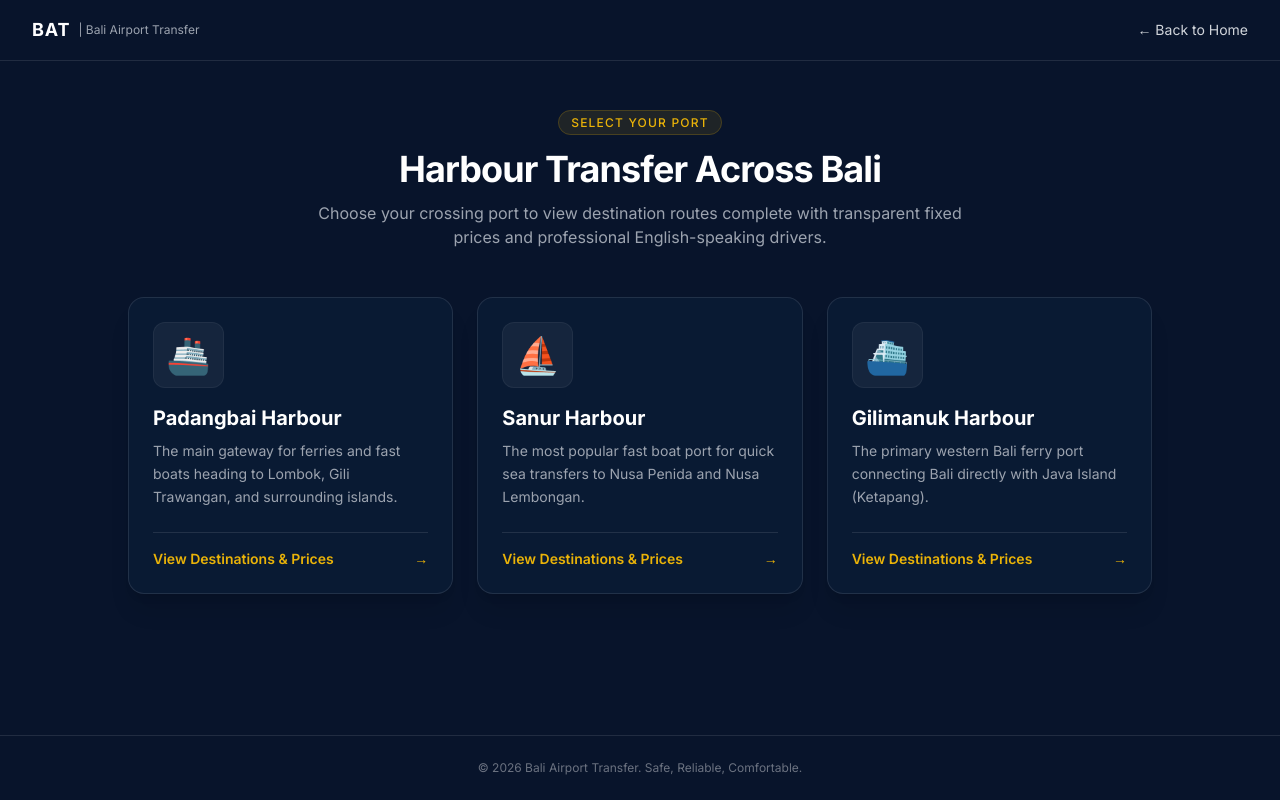
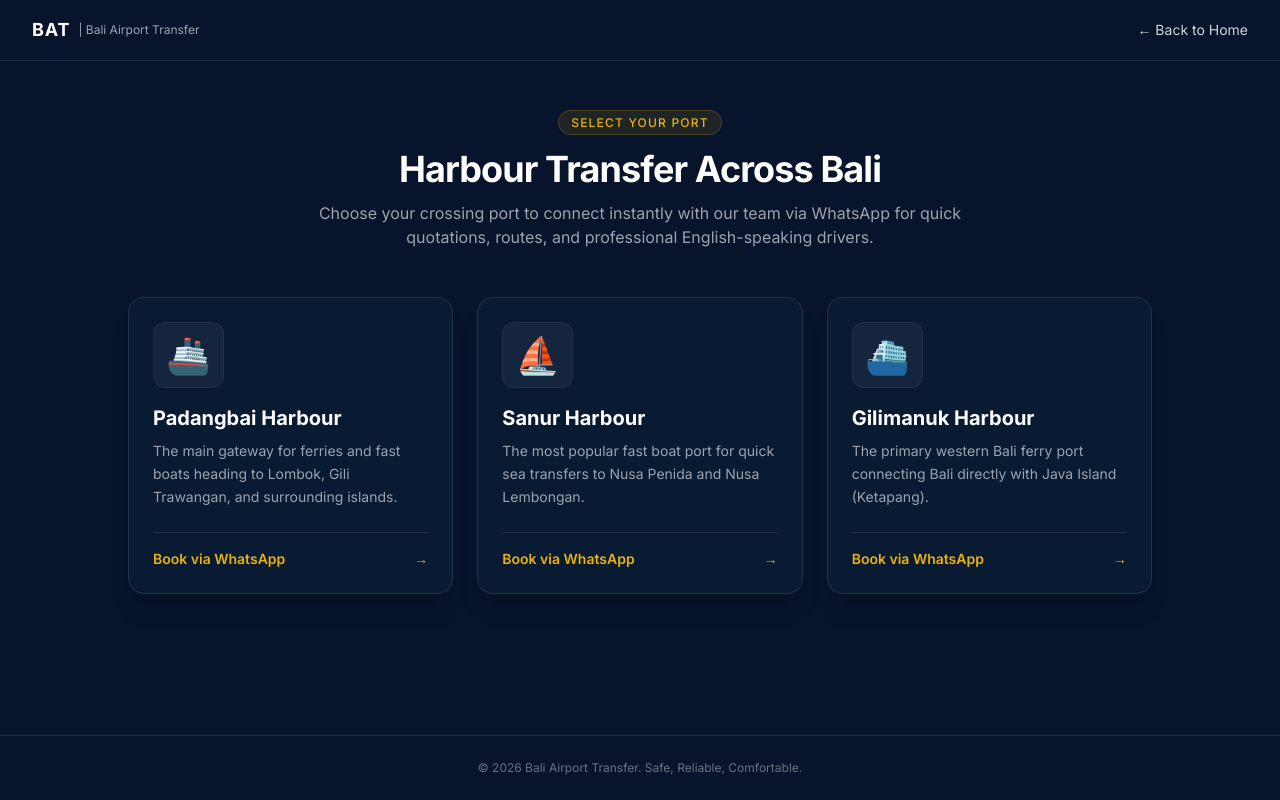
Before and after one commit to baliairporttransfer/bat-website, a Next.js app: page /harbour-transfer in a window 1280 px wide. Built offline with nearby package versions, Linux system fonts and the light colour scheme; no server answers.

Commit message:
Update page.tsx

```diff
--- a/app/harbour-transfer/page.tsx
+++ b/app/harbour-transfer/page.tsx
@@ -2,27 +2,30 @@ import Link from "next/link";
 import { Container } from "@/components/Container";
 
 export default function HarbourTransferPage() {
+  // Nomor WhatsApp tujuan (ganti atau sesuaikan jika perlu)
+  const whatsappNumber = "6285738217365";
+
   const harbours = [
     {
       id: "padangbai",
       name: "Padangbai Harbour",
       icon: "🚢",
       description: "The main gateway for ferries and fast boats heading to Lombok, Gili Trawangan, and surrounding islands.",
-      slug: "/harbour-transfer/padangbai",
+      message: "Hello Bali Airport Transfer, I would like to book a Harbour Transfer from Padangbai Harbour. Could you please let me know the fixed price and availability?",
     },
     {
       id: "sanur",
       name: "Sanur Harbour",
       icon: "⛵",
       description: "The most popular fast boat port for quick sea transfers to Nusa Penida and Nusa Lembongan.",
-      slug: "/harbour-transfer/sanur",
+      message: "Hello Bali Airport Transfer, I would like to book a Harbour Transfer from Sanur Harbour. Could you please let me know the fixed price and availability?",
     },
     {
       id: "gilimanuk",
       name: "Gilimanuk Harbour",
       icon: "⛴️",
       description: "The primary western Bali ferry port connecting Bali directly with Java Island (Ketapang).",
-      slug: "/harbour-transfer/gilimanuk",
+      message: "Hello Bali Airport Transfer, I would like to book a Harbour Transfer from Gilimanuk Harbour. Could you please let me know the fixed price and availability?",
     },
   ];
 
@@ -55,17 +58,21 @@ export default function HarbourTransferPage() {
               Harbour Transfer Across Bali
             </h1>
             <p className="text-gray-400 text-sm md:text-base leading-relaxed">
-              Choose your crossing port to view destination routes complete with transparent fixed prices and professional English-speaking drivers.
+              Choose your crossing port to connect instantly with our team via WhatsApp for quick quotations, routes, and professional English-speaking drivers.
             </p>
           </div>
 
           {/* HARBOUR GRID CARDS */}
           <div className="grid grid-cols-1 md:grid-cols-3 gap-6 max-w-5xl mx-auto">
-            {harbours.map((harbour) => (
-              <Link
+            {harbours.map((harbour) => {
+              const waLink = `https://wa.me/${whatsappNumber}?text=${encodeURIComponent(harbour.message)}`;
+              return (
+                <a
                   key={harbour.id}
-                href={harbour.slug}
-                className="group bg-navy-800/60 border border-white/10 hover:border-yellow-500/50 rounded-2xl p-6 transition-all duration-300 hover:-translate-y-1 shadow-xl flex flex-col justify-between"
+                  href={waLink}
+                  target="_blank"
+                  rel="noopener noreferrer"
+                  className="group bg-navy-800/60 border border-white/10 hover:border-yellow-500/50 rounded-2xl p-6 transition-all duration-300 hover:-translate-y-1 shadow-xl flex flex-col justify-between cursor-pointer"
                 >
                   <div>
                     <div className="text-4xl mb-4 p-3 bg-white/5 w-fit rounded-xl border border-white/5 group-hover:scale-110 transition-transform">
@@ -80,11 +87,12 @@ export default function HarbourTransferPage() {
                   </div>
 
                   <div className="flex items-center justify-between pt-4 border-t border-white/10 text-sm font-semibold text-yellow-500">
-                  <span>View Destinations & Prices</span>
+                    <span>Book via WhatsApp</span>
                     <span className="group-hover:translate-x-1 transition-transform">&rarr;</span>
                   </div>
-              </Link>
-            ))}
+                </a>
+              );
+            })}
           </div>
         </Container>
       </main>
```
Lines whose indentation alone changed are shown as unchanged.
